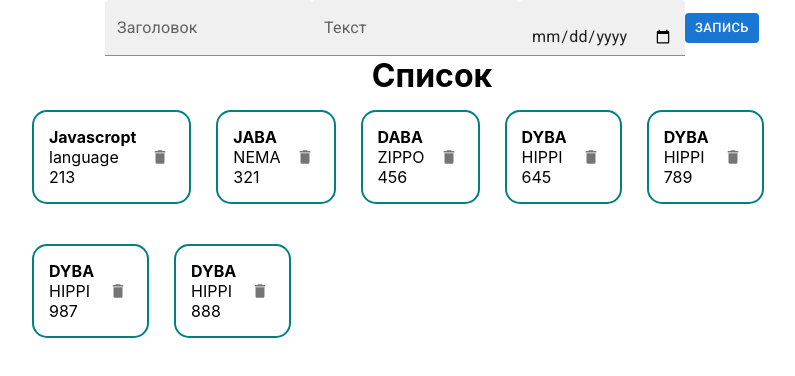
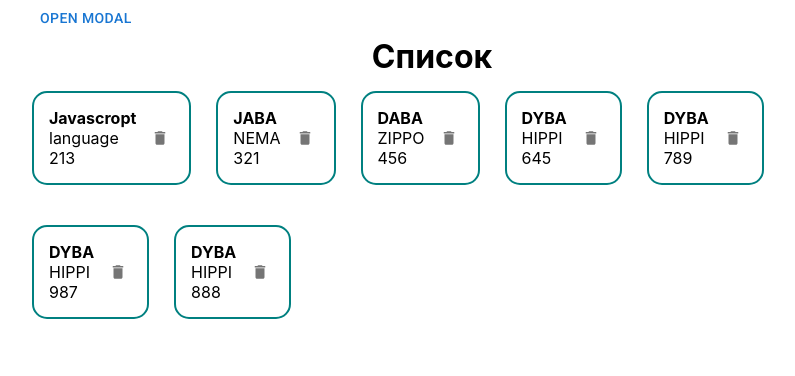
Before and after one commit to NetrodgeN/MyPetProject, a React (Create React App) app: page / in a window 1280 px wide. Shown: the top 376 px of the page, without its empty margins (208-1003 px from the left). Built offline with nearby package versions, Linux system fonts and the light colour scheme.

Commit message:
feat: add modal

```diff
--- a/package.json
+++ b/package.json
@@ -11,6 +11,7 @@
     "@testing-library/jest-dom": "^5.16.4",
     "@testing-library/react": "^12.1.4",
     "@testing-library/user-event": "^13.5.0",
+    "axios": "^0.26.1",
     "react": "^18.0.0",
     "react-dom": "^18.0.0",
     "react-scripts": "5.0.0",
--- a/src/App.css
+++ b/src/App.css
@@ -46,3 +46,6 @@
   align-content: center;
   justify-content: center;
 }
+.empty__post{
+  text-align: center;
+}
--- a/src/App.js
+++ b/src/App.js
@@ -1,7 +1,9 @@
 import './App.css';
 import {useState} from "react";
 import PostList from "./component/PostList";
-import {Button, TextField} from "@mui/material";
+import PostForm from "./component/PostForm";
+import {Button, Modal} from "@mui/material";
+import BasicModal from "./component/BasicModal";
 
 function App() {
     const [posts, setPosts] = useState([
@@ -13,51 +15,26 @@ function App() {
         {id: 6, title:'DYBA', body:' HIPPI',date: 987},
         {id: 7, title:'DYBA', body:' HIPPI',date: 888},
     ])
-    const [post, setPost]=useState({title:'', body:'', date:''})
-
-    // const [title, setTitle]= useState('')
-    // const [body, setBody]= useState('')
-    // const [date, setDate] = useState('')
-    function addNewPost(e) {
-        e.preventDefault()
-        //не изменяем состояние напрямую. в новый массив разворачиваем старый
-        // и в новый пост
-        setPosts([...posts, {...post, id:Date.now()}])
-        setPost({title: '', body:'', date:''})
+    //функция ожидает новый пост из постФорм
+    const createPost = (newPost)=>{
+        setPosts([...posts, newPost])
+    }
+    // фильтр возвращает новый массив по какому то условию
+    const removePost = (post) =>{
+        setPosts(posts.filter(p => p.id !== post.id))
     }
 
     return (
         <div className="App">
-            <form className={'form'}>
-                <TextField
-                    value={post.title}
-                    onChange={e => setPost({...post, title: e.target.value})}//объект в который разворачиваем старый пост (все поля, но перетераем нужный пост)
-                    label='Заголовок'
-                    color="secondary"
-                    variant='filled'
-                />
-                <TextField
-                    value={post.body}
-                    onChange={e => setPost({...post, body: e.target.value})}
-                    label='Текст'
-                    color='secondary'
-                    variant='filled'
-                />
-                <TextField
-                    value={post.date}
-                    onChange={e => setPost({...post, date: e.target.value})}
-                    color="secondary"
-                    variant='filled'
-                    type={'date'}
-                />
-                <Button
-                    variant='contained'
-                    disableElevation
-                    size={"small"}
-                    onClick={addNewPost}
-                >Запись</Button>
-            </form>
-            <PostList posts={posts}/>
+            <BasicModal createPost={createPost} />
+            {/*<PostForm create={createPost} />*/}
+            {posts.length !== 0
+                ?
+                <PostList remove={removePost} posts={posts}/>
+                :
+                <div className={'empty__post'}>Здесь ничего нет</div>
+            }
+
         </div>
     );
 
--- /dev/null
+++ b/src/component/BasicModal.jsx
@@ -0,0 +1,42 @@
+import React, {useState} from 'react';
+import {Box, Button, Modal} from "@mui/material";
+import PostForm from "./PostForm";
+
+const BasicModal = ({createPost}) => {
+    const [open, setOpen] = useState(false);
+    // const createPost = (newPost)=>{
+    //     setPosts([...posts, newPost])
+    // }
+
+    const handleOpen = () => setOpen(true);
+    const handleClose = () => setOpen(false);
+    const style = {
+        position: 'absolute',
+        top: '50%',
+        left: '50%',
+        transform: 'translate(-50%, -50%)',
+        width: 800,
+        bgcolor: 'background.paper',
+        border: '2px solid #000',
+        boxShadow: 24,
+        p: 4,
+    };
+
+    return (
+        <div>
+            <Button onClick={handleOpen}>Open modal</Button>
+                <Modal
+                    open={open}
+                    onClose={handleClose}
+                    aria-labelledby="modal-modal-title"
+                    aria-describedby="modal-modal-description"
+                >
+                    <Box sx={style}>
+                    <PostForm create={createPost}/>
+                    </Box>
+                </Modal>
+        </div>
+    );
+};
+
+export default BasicModal;
--- /dev/null
+++ b/src/component/PostForm.jsx
@@ -0,0 +1,52 @@
+import React, {useState} from 'react';
+import {Button, TextField} from "@mui/material";
+
+const PostForm = ({create}) => {
+    const [post, setPost]=useState({title:'', body:'', date:''})
+
+    function addNewPost(e) {
+        e.preventDefault()
+        //не изменяем состояние напрямую. в новый массив разворачиваем старый
+        // и в новый пост
+        // setPosts([...posts, {...post, id:Date.now()}])
+        const newPost = {
+            ...post, id: Date.now()
+        }
+        create(newPost)
+        setPost({title: '', body:'', date:''})
+    }
+
+    return (
+        <form className={'form'}>
+            <TextField
+                value={post.title}
+                onChange={e => setPost({...post, title: e.target.value})}//объект в который разворачиваем старый пост (все поля, но перетераем нужный пост)
+                label='Заголовок'
+                color="secondary"
+                variant='filled'
+            />
+            <TextField
+                value={post.body}
+                onChange={e => setPost({...post, body: e.target.value})}
+                label='Текст'
+                color='secondary'
+                variant='filled'
+            />
+            <TextField
+                value={post.date}
+                onChange={e => setPost({...post, date: e.target.value})}
+                color="secondary"
+                variant='filled'
+                type={'date'}
+            />
+            <Button
+                variant='contained'
+                disableElevation
+                size={"small"}
+                onClick={addNewPost}
+            >Запись</Button>
+        </form>
+    );
+};
+
+export default PostForm;
--- a/src/component/PostItem.jsx
+++ b/src/component/PostItem.jsx
@@ -1,5 +1,5 @@
 import React from 'react';
-import {Button, IconButton} from "@mui/material";
+import {IconButton} from "@mui/material";
 import {Delete} from "@mui/icons-material";
 
 const PostItem = (props) => {
@@ -10,7 +10,9 @@ const PostItem = (props) => {
                 <div> {props.post.body}</div>
                 <div>{props.post.date}</div>
             </div>
-            <IconButton aria-label='delete' size={'small'}>
+            <IconButton aria-label='delete' size={'small'}
+            onClick={()=> props.remove(props.post)}
+            >
                 <Delete fontSize={'inherit'}/>
             </IconButton>
         </div>
--- a/src/component/PostList.jsx
+++ b/src/component/PostList.jsx
@@ -1,13 +1,13 @@
 import React from 'react';
 import PostItem from "./PostItem";
 
-const PostList = ({posts}) => {
+const PostList = ({posts, remove}) => {
     return (
         <div className={''}>
             <h1 style={{textAlign:'center'}}>Список</h1>
             <div className={'post__list'}>
             {posts.map(post =>
-                <PostItem key={post.id} post={post} />
+                <PostItem remove={remove} key={post.id} post={post} />
             )}
             </div>
         </div>
```
Also changed, not shown: 1 other file (tests, documents, lock files or other folders).
